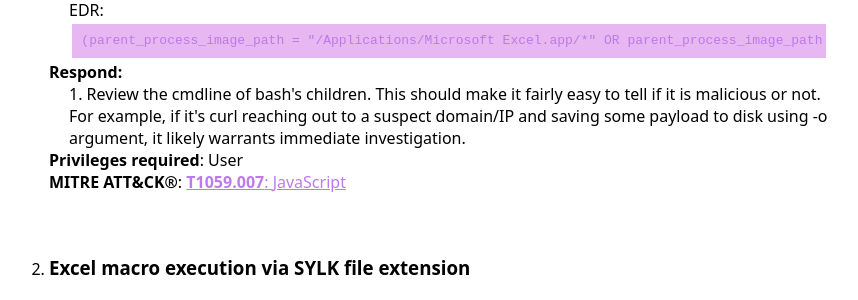
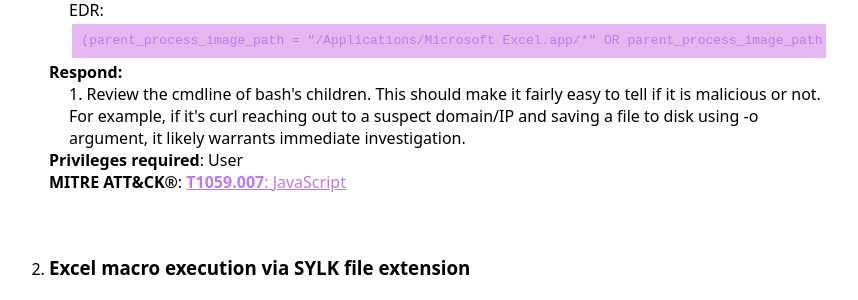
Before and after one commit to iThreatopedia/iThreatopedia.github.io, a Jekyll site: the page built from _iThreatopedia/macOS/Office for Mac.md, in a window 1280 px wide and 900 px high, scrolled down 1169 px. Shown: the part 177-477 px from the top of the window, without its empty margins (211-1069 px from the left). Built offline with Jekyll 4.4.1, drawn with Linux system fonts in a browser that asks for light colours.

Commit message:
minor change in respond step for vba macro

```diff
--- a/_iThreatopedia/macOS/Office for Mac.md
+++ b/_iThreatopedia/macOS/Office for Mac.md
@@ -31,7 +31,7 @@ Commands:
     Detect:
       - EDR: (parent_process_image_path = "/Applications/Microsoft Excel.app/*" OR parent_process_image_path = "/Applications/Microsoft PowerPoint.app/*" OR parent_process_image_path = "/Applications/Microsoft Word.app/*") and process_name = "bash" and event_type = "Process Create"
     Respond:
-      - Step: Review the cmdline of bash's children. This should make it fairly easy to tell if it is malicious or not. For example, if it's curl reaching out to a suspect domain/IP and saving some payload to disk using -o argument, it likely warrants immediate investigation.
+      - Step: Review the cmdline of bash's children. This should make it fairly easy to tell if it is malicious or not. For example, if it's curl reaching out to a suspect domain/IP and saving a file to disk using -o argument, it likely warrants immediate investigation.
 
   - Name: Excel macro execution via SYLK file extension
     Description: This query detects any instance of Excel launching the bash process. The SYLK file extension is an ancient extension that can be abused to execute macros. Thankfully, the OS behaviors mimick that of regular macros being executed, so the same query from the "Macro VBA for Excel, PowerPoint and Word" TTP will detect this.
```
